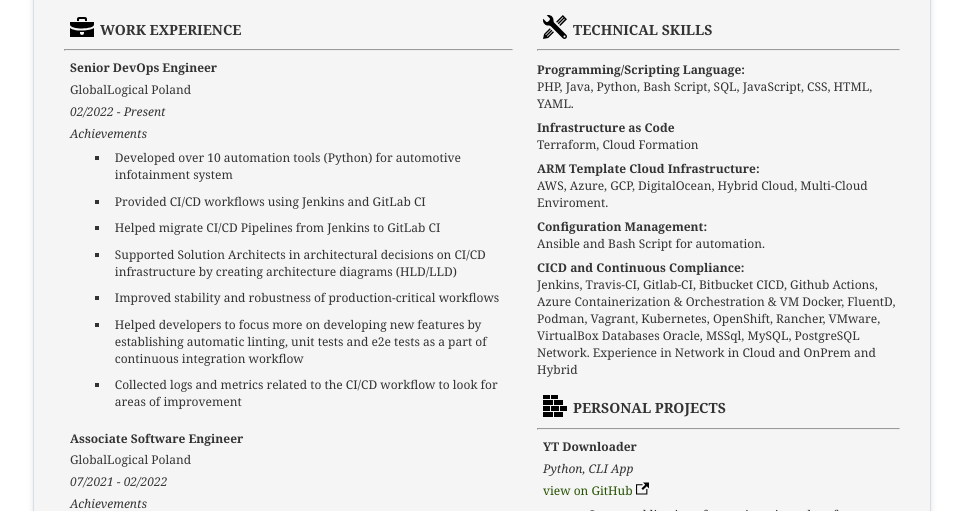
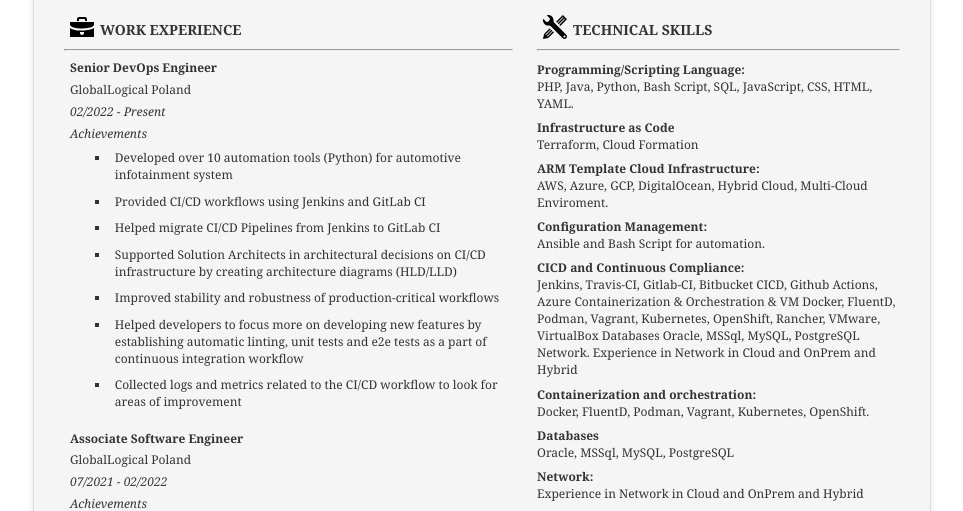
Before and after one commit to devopslord/waaron, a website: page src/frontend/index.html in a window 1280 px wide. Shown: the part 411-922 px from the top of the page, without its empty margins (158-1121 px from the left). Drawn offline with Linux system fonts and the light colour scheme; no server answers.

Commit message:
restructured the technical skills2

```diff
--- a/src/frontend/index.html
+++ b/src/frontend/index.html
@@ -209,6 +209,24 @@
                     Jenkins, Travis-CI, Gitlab-CI, Bitbucket CICD, Github Actions, Azure Containerization & Orchestration & VM Docker, FluentD, Podman, Vagrant, Kubernetes, OpenShift, Rancher, VMware, VirtualBox Databases Oracle, MSSql, MySQL, PostgreSQL Network. Experience in Network in Cloud and OnPrem and Hybrid
                 </p>
               </div>
+              <div class="technical-skills__item">
+                <h4>  Containerization and orchestration:</h4>
+                <p>
+                     Docker, FluentD, Podman, Vagrant, Kubernetes, OpenShift.
+                </p>
+              </div>
+              <div class="technical-skills__item">
+                <h4> Databases </h4>
+                <p>
+                     Oracle, MSSql, MySQL, PostgreSQL
+                </p>
+              </div>
+              <div class="technical-skills__item">
+                <h4>  Network:</h4>
+                <p>
+                    Experience in Network in Cloud and OnPrem and Hybrid
+                </p>
+              </div>
           </div>
         </div>
         <div class="personal-projects">
```
